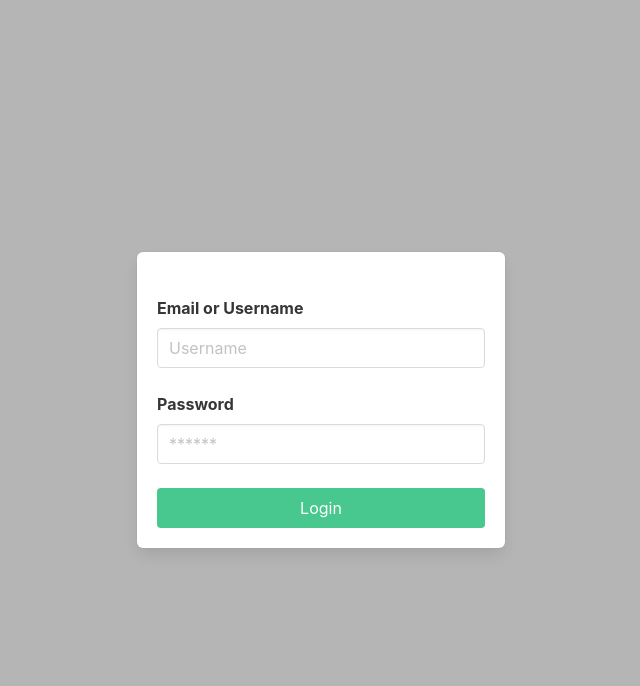
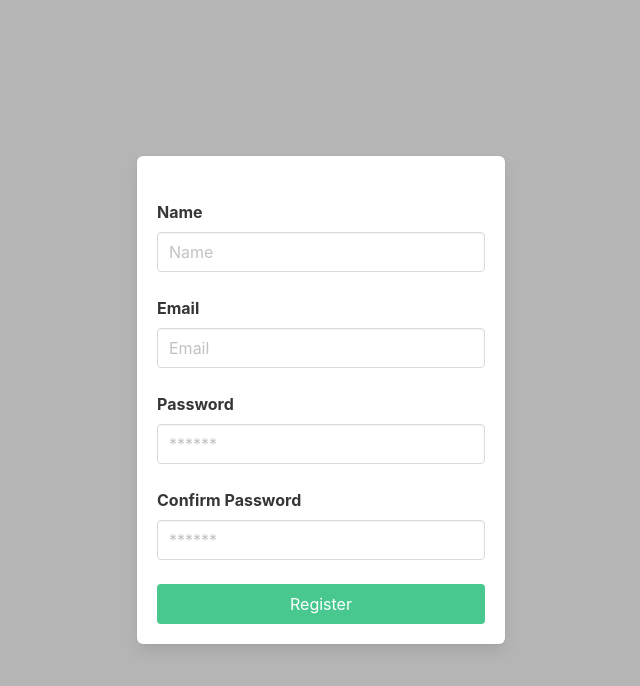
Before and after one commit to WayneNtkM/FullStackApp, a React (Create React App) app in the folder frontend/: page / in a window 1280 px wide. Shown: the top 686 px of the page, without its empty margins (319-959 px from the left). Built offline with nearby package versions, Linux system fonts and the light colour scheme.

Commit message:
Atualizações feitas

```diff
--- a/frontend/src/App.jsx
+++ b/frontend/src/App.jsx
@@ -8,15 +8,11 @@
   return (
     <BrowserRouter>
       <Switch>
-        <Route path="/">
-          <Login/>
-        </Route>
-        <Route path="/register">
-          <Register/>
-        </Route>
+        <Route exact path="/" component={ Register } />
+        <Route path="/login" component={ Login } />
         <Route path="/dashboard">
-          <Navbar/>
-          <Dashboard/>
+          <Navbar />
+          <Dashboard />
         </Route>
       </Switch>
     </BrowserRouter>
--- a/frontend/src/components/Dashboard.tsx
+++ b/frontend/src/components/Dashboard.tsx
@@ -53,8 +53,11 @@
                 Authorization: `Bearer ${token}`
             }
         });
-        setUsers(response.data);
+        console.log(response);
+
+        setUsers([response.data]);
     }
+ console.log('ola');
 
     return (
         <div className="container mt-5">
--- a/frontend/src/components/Login.tsx
+++ b/frontend/src/components/Login.tsx
@@ -1,16 +1,14 @@
 import React, { useState } from 'react'
 import axios from 'axios';
-import { useHistory, useLocation } from 'react-router-dom';
+import { useHistory } from 'react-router-dom';
 
 const Login = () => {
     const [email, setEmail] = useState('');
     const [password, setPassword] = useState('');
     const [msg, setMsg] = useState('');
     const history = useHistory();
-    const { pathname } = useLocation();
 
     const Auth = async (e: any) => {
-        console.log(pathname);
 
         e.preventDefault();
         try {
--- a/frontend/src/components/Register.tsx
+++ b/frontend/src/components/Register.tsx
@@ -19,7 +19,7 @@
                 password: password,
                 confPassword: confPassword
             });
-            history.push("/");
+            history.push("/login");
         } catch (error) {
             if (error.response) {
                 setMsg(error.response.data.msg);
```
Also changed, not shown: 1 other file (tests, documents, lock files or other folders).
